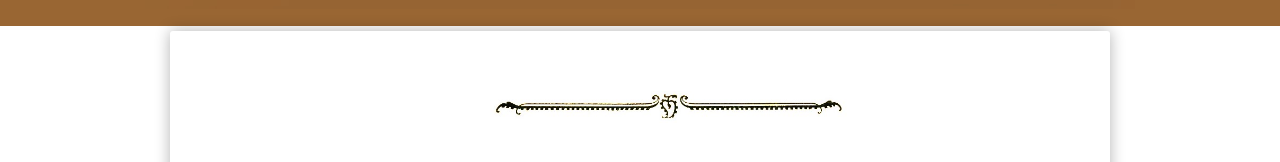
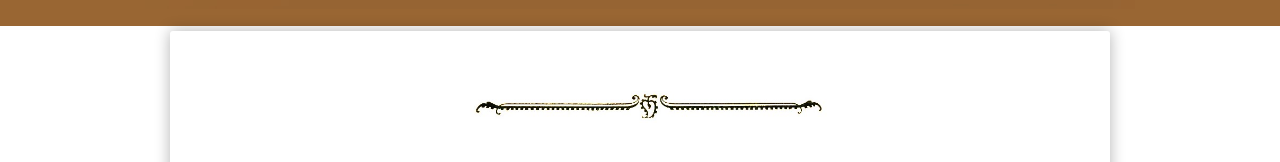
Before and after one commit to claudiovargas1955/claudiovargas1955.github.io, a Jekyll site: the page built from _pages/história-da-iasd-bosque.html, in a window 1280 px wide. Shown: the part 268-430 px from the top of the page. Built offline with Jekyll 4.4.1, drawn with Linux system fonts in a browser that asks for light colours; some web fonts are replaced.

Commit message:
Update história-da-iasd-bosque.html

```diff
--- a/_pages/história-da-iasd-bosque.html
+++ b/_pages/história-da-iasd-bosque.html
@@ -106,7 +106,7 @@ figure.foto-legenda:hover figcaption {opacity: 5;
 
 .dir3{
         align: center;
-        margin-left: 260px;
+        margin-left: 240px;
         margin-top: 20px;
         margin-botton: 40px;
         padding-left: 40px;
```
